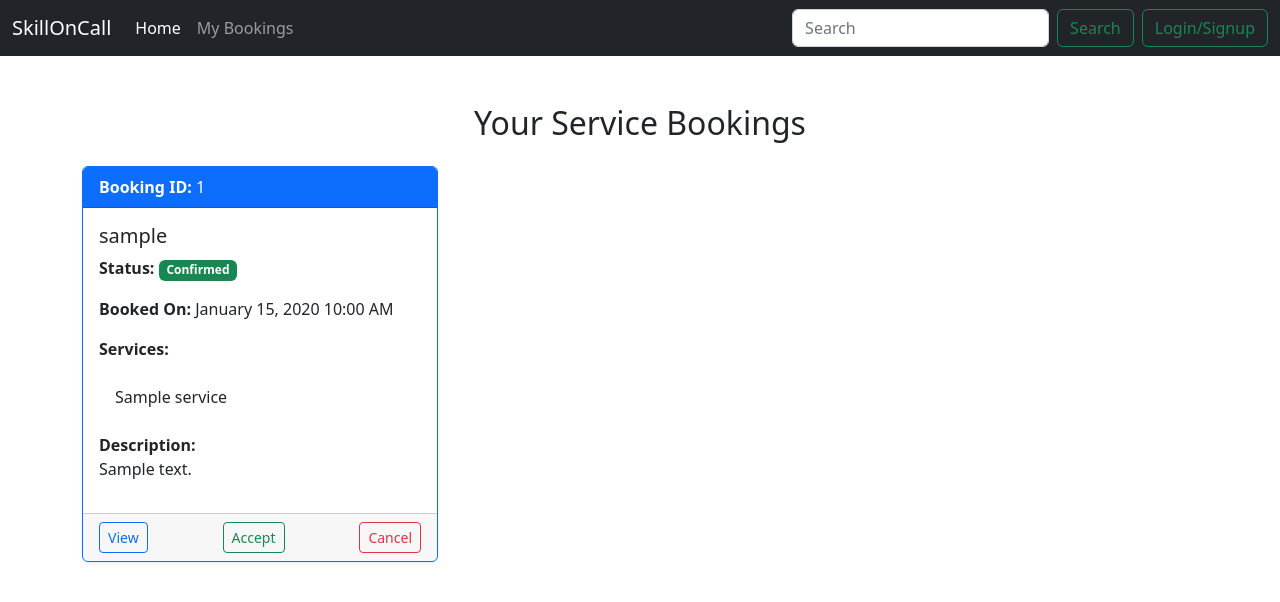
After one commit to GuruBuilds/SkillOnCall, a Django app: template SkillOnCall/templates/booking/my_allocation.html in a window 1280 px wide. The commit adds this page. Shown: the top 602 px of the page. Run offline with Django 3.2, Linux system fonts and the light colour scheme; the template is opened without the code that fills it: most values are stand-ins (such as "Sample title", 1, 10 or a date in 2020).

Commit message:
add my allocation feature and accept and cancel button

```diff
--- a/SkillOnCall/SkillOnCall/settings.py
+++ b/SkillOnCall/SkillOnCall/settings.py
@@ -67,6 +67,7 @@ TEMPLATES = [
                 'django.template.context_processors.request',
                 'django.contrib.auth.context_processors.auth',
                 'django.contrib.messages.context_processors.messages',
+                'home.context_processors.service_provider_profile',  # Custom context processor
             ],
         },
     },
--- a/SkillOnCall/booking/urls.py
+++ b/SkillOnCall/booking/urls.py
@@ -4,9 +4,9 @@ from . import views
 urlpatterns = [
     path('<int:provider_id>', views.book_service, name='book_service'),
     path('view-bookings/', views.view_bookings, name='view_bookings'),
-    # path('my-allocation/', views.my_allocation, name='my_allocation'),
+    path('my-allocation/', views.my_allocation, name='my_allocation'),
     # path('<int:booking_id>/', views.booking_detail, name='booking_detail'),
-    # path('<int:booking_id>/cancel/', views.cancel_booking, name='cancel_booking'),
-    # path('<int:booking_id>/confirm/', views.confirm_booking, name='confirm_booking'),
+    path('cancel/<int:booking_id>/', views.cancel_booking, name='cancel_booking'),
+    path('confirm/<int:booking_id>/', views.confirm_booking, name='confirm_booking'),
     # path('<int:booking_id>/complete/', views.complete_booking, name='complete_booking'),
 ]
--- a/SkillOnCall/home/views.py
+++ b/SkillOnCall/home/views.py
@@ -15,6 +15,9 @@ def index(request):
 
 def all_providers(request):
     all_providers = ServiceProvider.objects.all()
+    if request.user.is_authenticated:
+        customer = request.user.customer
+        all_providers = all_providers.exclude(customer=customer)
     return render(request, 'all_providers.html', {'all_providers': all_providers})
 
 def provider_detail(request, pk):
--- a/SkillOnCall/templates/base.html
+++ b/SkillOnCall/templates/base.html
@@ -26,7 +26,12 @@
           <li class="nav-item">
             <a class="nav-link" href="{% url 'view_bookings' %}">My Bookings</a>
           </li>
-          <li class="nav-item dropdown">
+          {% if user.is_authenticated and service_provider %}
+            <li class="nav-item">
+              <a class="nav-link" href="{% url 'my_allocation' %}">My Allocation</a>
+            </li>
+          {% endif %}
+          {% comment %} <li class="nav-item dropdown">
             <a class="nav-link dropdown-toggle" href="#" role="button" data-bs-toggle="dropdown" aria-expanded="false">
               Dropdown
             </a>
@@ -41,7 +46,7 @@
           </li>
           <li class="nav-item">
             <a class="nav-link disabled">Disabled</a>
-          </li>
+          </li> {% endcomment %}
         </ul>
         <form class="d-flex" role="search">
           <input class="form-control me-2" type="search" placeholder="Search" aria-label="Search">
--- /dev/null
+++ b/SkillOnCall/templates/booking/my_allocation.html
@@ -0,0 +1,61 @@
+{% extends '../base.html' %}
+
+{% block title %}
+    My Allocation
+{% endblock %}
+
+{% block content %}
+<div class="container mt-5">
+    <h2 class="mb-4 text-center">Your Service Bookings</h2>
+
+    {% if bookings %}
+        <div class="row row-cols-1 row-cols-md-3 g-4">
+            {% for booking in bookings %}
+                <div class="col">
+                    <div class="card h-100 shadow-sm border-primary">
+                        <div class="card-header bg-primary text-white">
+                            <strong>Booking ID:</strong> {{ booking.booking_id }}
+                        </div>
+                        <div class="card-body">
+                            <h5 class="card-title">{{ booking.service_provider_id.customer.user.username }}</h5>
+
+                            <p><strong>Status:</strong>
+                                {% if booking.status == 'Confirmed' %}
+                                    <span class="badge bg-success">{{ booking.status }}</span>
+                                {% elif booking.status == 'Pending' %}
+                                    <span class="badge bg-warning text-dark">{{ booking.status }}</span>
+                                {% else %}
+                                    <span class="badge bg-danger">{{ booking.status }}</span>
+                                {% endif %}
+                            </p>
+
+                            <p><strong>Booked On:</strong> {{ booking.booking_date|date:"F d, Y h:i A" }}</p>
+
+                            <p><strong>Services:</strong></p>
+                            <ul class="list-group list-group-flush mb-3">
+                                {% for service in booking.service_id.all %}
+                                    <li class="list-group-item">{{ service.name }}</li>
+                                {% endfor %}
+                            </ul>
+
+                            <p><strong>Description:</strong><br>
+                                {{ booking.description_of_problem }}
+                            </p>
+                        </div>
+                        <div class="card-footer d-flex justify-content-between">
+                            <a href="" class="btn btn-outline-primary btn-sm">View</a>
+                            {% comment %} need to hide buttons after Accept/cancel based on condition {% endcomment %}
+                            <a href="{% url 'confirm_booking' booking.booking_id %}" class="btn btn-outline-success btn-sm">Accept</a>
+                            <a href="{% url 'cancel_booking' booking.booking_id %}" class="btn btn-outline-danger btn-sm">Cancel</a>
+                        </div>
+                    </div>
+                </div>
+            {% endfor %}
+        </div>
+    {% else %}
+        <div class="alert alert-info text-center" role="alert">
+            You have not made any bookings yet.
+        </div>
+    {% endif %}
+</div>
+{% endblock %}
```
Also changed, not shown: SkillOnCall/booking/views.py (+46 -2 lines), SkillOnCall/home/context_processors.py (added, +14 -0 lines).
